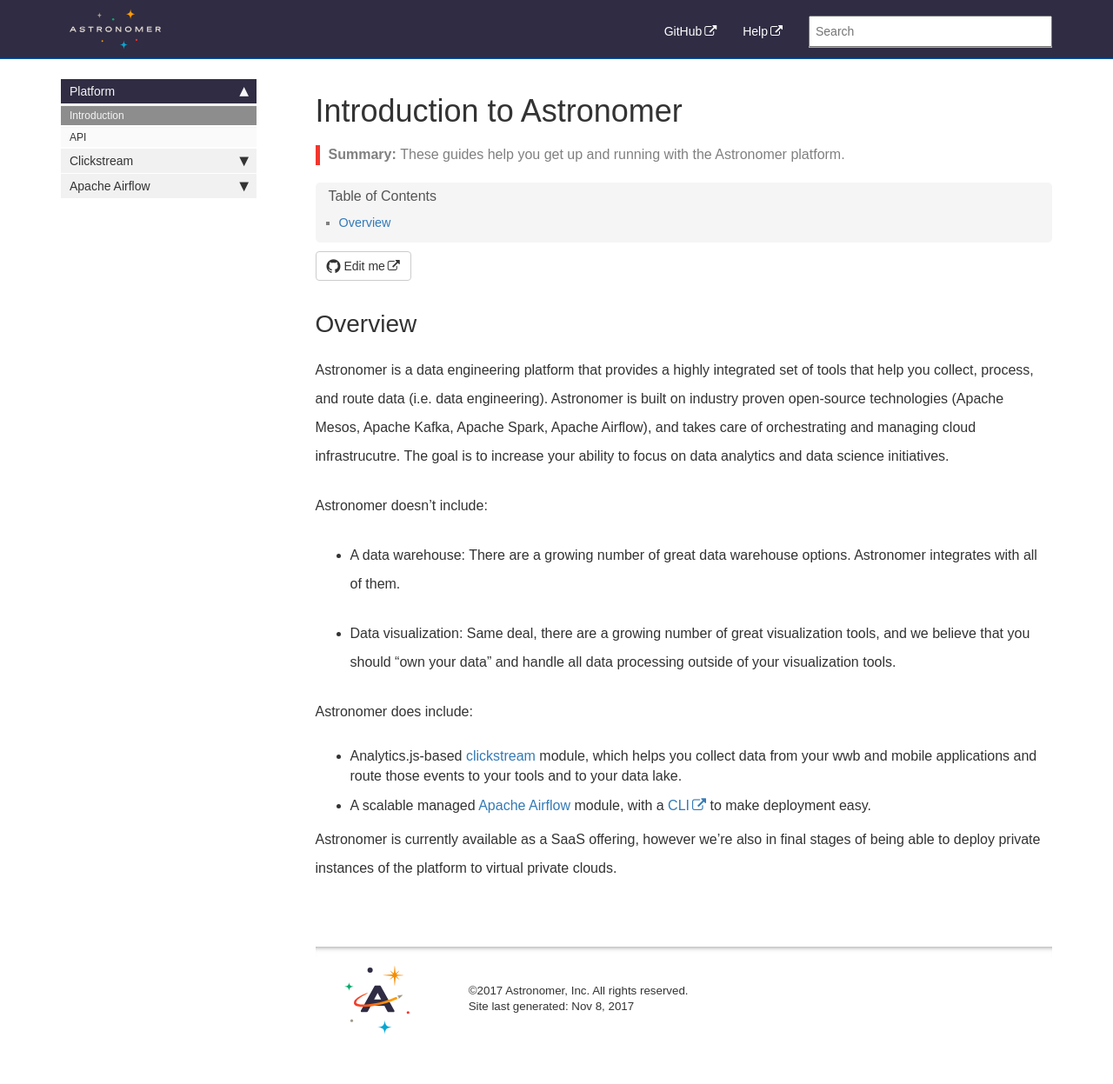
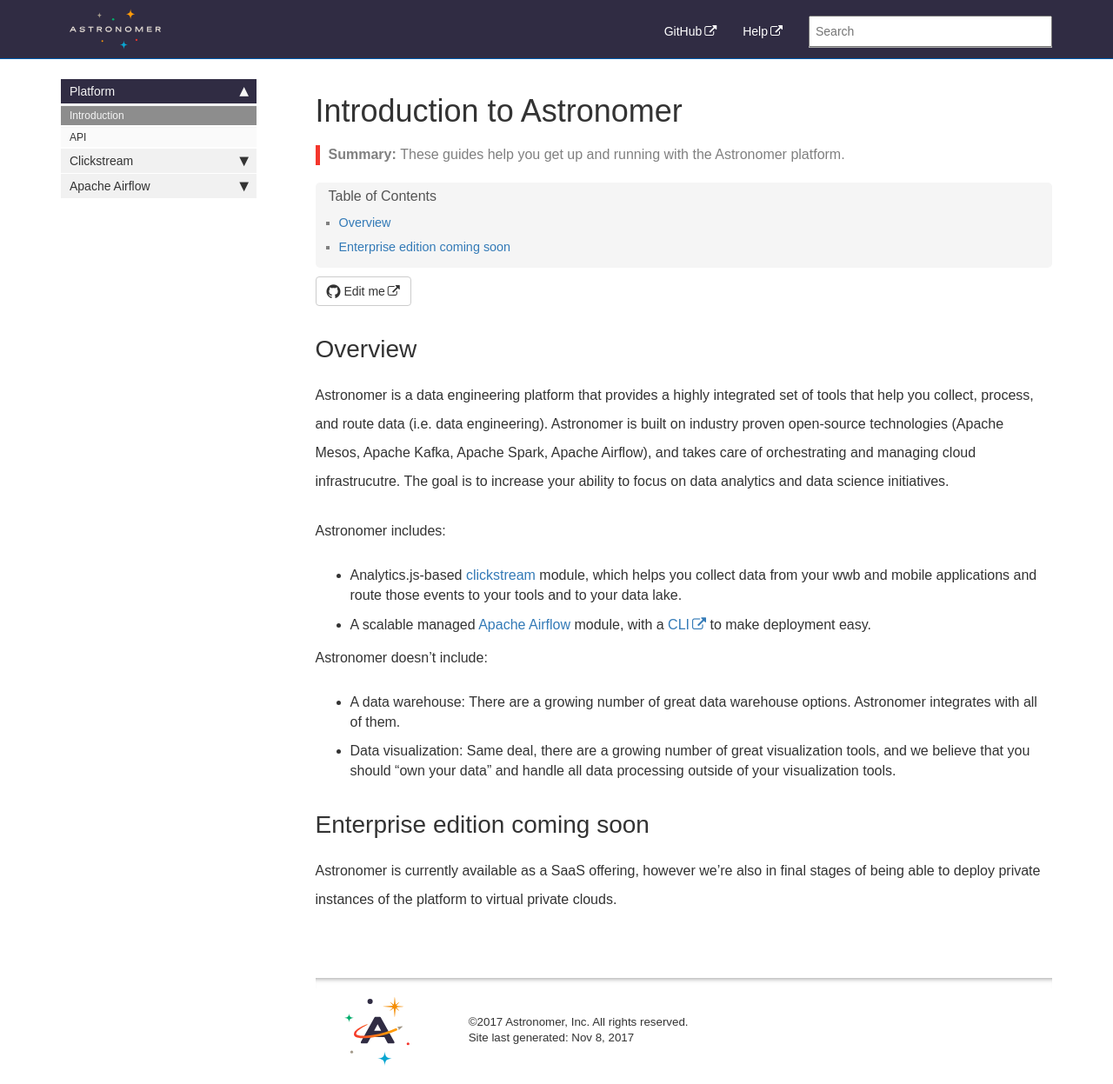
Before and after one commit to petedejoy/documentation, a Jekyll site: the page built from index.md, in a window 1280 px wide. Shown: the whole page at 87% size. Built offline with Jekyll 4.4.1, drawn with Linux system fonts in a browser that asks for light colours; nearby versions of some CDN libraries; some web fonts are replaced; comment, search, counter and statistics services are not loaded; before the commit the page ends 1211 px from its top, so only the background shows below that.

Commit message:
Update index.md

```diff
--- a/index.md
+++ b/index.md
@@ -9,15 +9,16 @@ summary: These guides help you get up and running with the Astronomer platform.
 
 Astronomer is a data engineering platform that provides a highly integrated set of tools that help you collect, process, and route data (i.e. data engineering). Astronomer is built on industry proven open-source technologies (Apache Mesos, Apache Kafka, Apache Spark, Apache Airflow), and takes care of orchestrating and managing cloud infrastrucutre. The goal is to increase your ability to focus on data analytics and data science initiatives.
 
-Astronomer doesn't include:
-
-* A data warehouse: There are a growing number of great data warehouse options. Astronomer integrates with all of them.
-
-* Data visualization: Same deal, there are a growing number of great visualization tools, and we believe that you should "own your data" and handle all data processing outside of your visualization tools.
-
-Astronomer does include:
+Astronomer includes:
 
 * Analytics.js-based [clickstream](v2/clickstream/overview.html) module, which helps you collect data from your wwb and mobile applications and route those events to your tools and to your data lake.
 * A scalable managed [Apache Airflow](v2/airflow/tutorial/core-airflow-concepts.html) module, with a [CLI](https://docs.astronomer.io/v2/apache_airflow/cli.html) to make deployment easy.
 
+Astronomer doesn't include:
+
+* A data warehouse: There are a growing number of great data warehouse options. Astronomer integrates with all of them.
+* Data visualization: Same deal, there are a growing number of great visualization tools, and we believe that you should "own your data" and handle all data processing outside of your visualization tools.
+
+## Enterprise edition coming soon
+
 Astronomer is currently available as a SaaS offering, however we're also in final stages of being able to deploy private instances of the platform to virtual private clouds.
```
